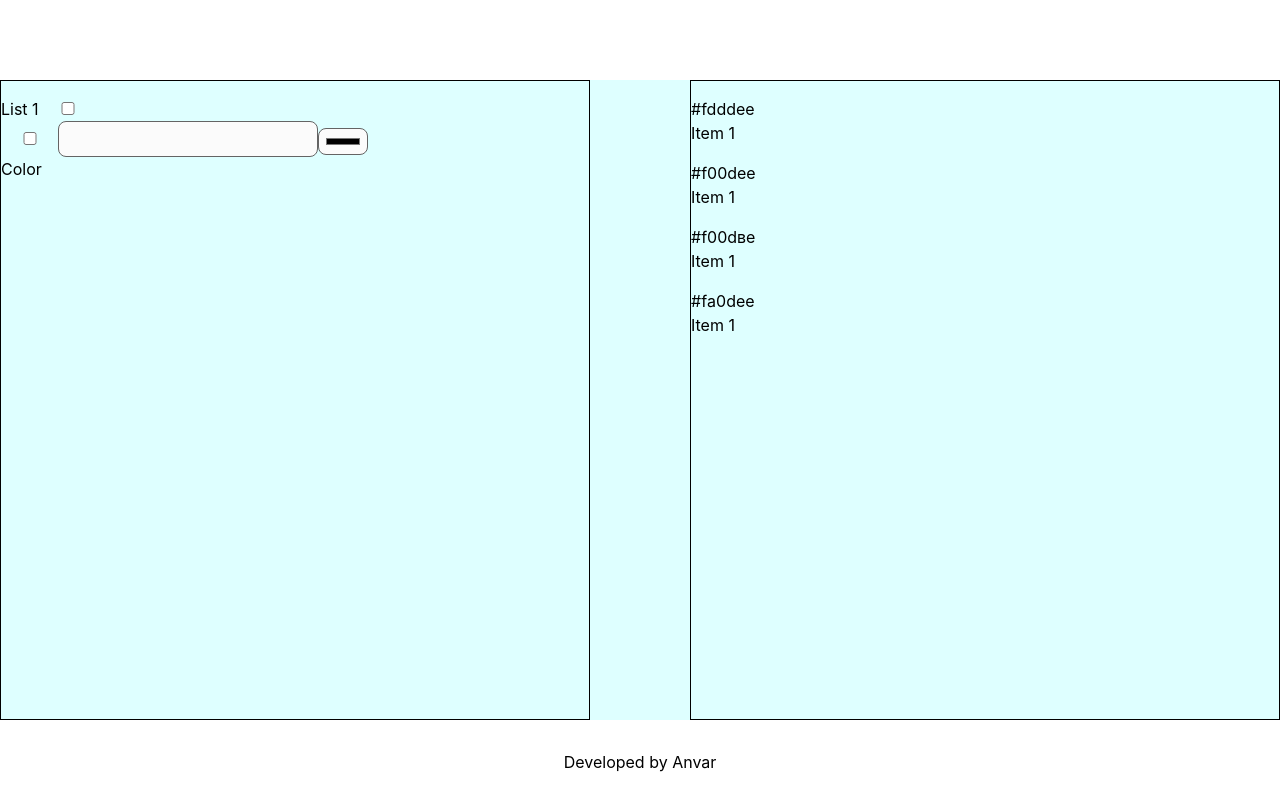
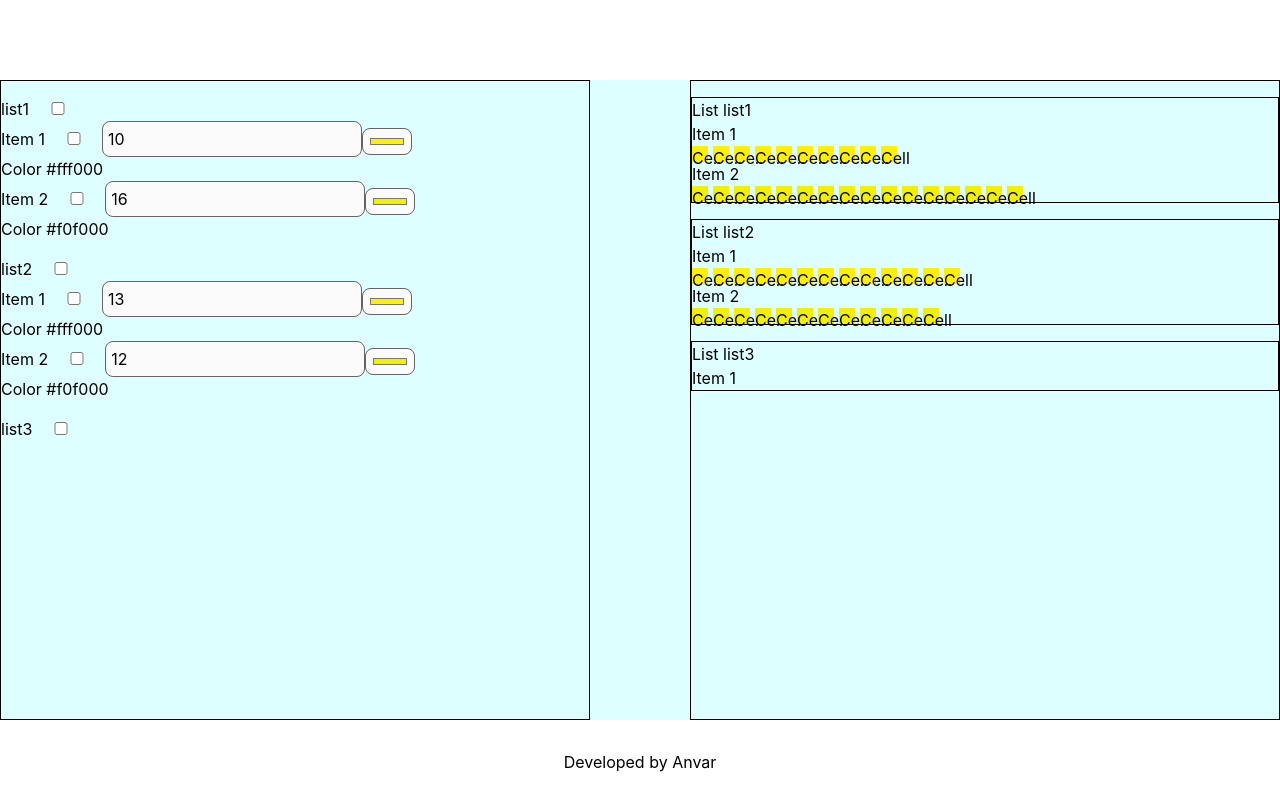
Before and after one commit to crecker05ru/procontext-task, a Vue app: page / in a window 1280 px wide. Built offline with nearby package versions, Linux system fonts and the light colour scheme.

Commit message:
childrens v-model

```diff
--- a/src/App.vue
+++ b/src/App.vue
@@ -1,25 +1,25 @@
 <template>
   <div class="main">
     <the-header />
-    <body-layout>
-      <color-lists/>
-    </body-layout>
+    <default-layout>
+      <color-lists />
+    </default-layout>
     <the-footer />
   </div>
 </template>
 <script lang="ts">
 import { defineComponent } from "vue";
 import TheHeader from "./components/TheHeader.vue";
-import BodyLayout from "./layouts/BodyLayout.vue";
+import DefaultLayout from "./layouts/DefaultLayout.vue";
 import TheFooter from "./components/TheFooter.vue";
 import ColorLists from "./components/ColorLists.vue";
 export default defineComponent({
   name: "App",
   components: {
     TheHeader,
-    BodyLayout,
+    DefaultLayout,
     TheFooter,
-    ColorLists
+    ColorLists,
   },
   setup() {},
 });
--- a/src/components/ColorLists.vue
+++ b/src/components/ColorLists.vue
@@ -1,39 +1,90 @@
 <template>
-      <left-side @itemHandler="() => {}"/>
-      <right-side :renderList="list1"/>
+  <div class="left-side">
+    <the-select-list />
+  </div>
+  <div class="right-side">
+    <draw-list :renderList="lists" />
+  </div>
 </template>
 <script>
-import { defineComponent,reactive,ref } from 'vue'
-import LeftSide from "./LeftSide.vue";
-import RightSide from "./Rightside.vue";
+import { defineComponent, reactive, ref } from "vue";
+import DrawList from "./DrawList.vue";
+import TheSelectList from "./TheSelectList.vue";
 
 export default defineComponent({
   name: "ColorLists",
   components: {
-    LeftSide,
-    RightSide
+    TheSelectList,
+    DrawList,
   },
   setup() {
+    const selectedItems = ref([]);
+    const lists = reactive({
+      list1: [
+        {
+          size: 10,
+          color: "#fff000",
+          isSelected: false,
+        },
+        {
+          size: 16,
+          color: "#f0f000",
+          isSelected: false,
+        },
+      ],
+      list2: [
+        {
+          size: 13,
+          color: "#fff000",
+          isSelected: false,
+        },
+        {
+          size: 12,
+          color: "#f0f000",
+          isSelected: false,
+        },
+      ],
+      list3: [selectedItems],
+    });
     const list1 = reactive([
       {
         size: 10,
-        color: "#fdddee"
-      },      {
+        color: "#fdddee",
+        isSelected: false,
+      },
+      {
         size: 16,
-        color: "#f00dee"
+        color: "#f00dee",
+        isSelected: false,
       },
-       {
+      {
         size: 40,
-        color: "#f00dвe"
-      },{
+        color: "#f00dвe",
+        isSelected: false,
+      },
+      {
         size: 0,
-        color: "#fа0dee"
+        color: "#fа0dee",
+        isSelected: false,
       },
-    ])
-    const selectedItems = ref([])
+    ]);
+
     return {
-      list1
-    }
+      list1,
+      lists,
+    };
   },
-})
+});
 </script>
+<style lang="scss" scoped>
+.left-side {
+  border: 1px solid #000;
+  width: 100%;
+  max-width: 600px;
+}
+.right-side {
+  border: 1px solid #000;
+  width: 100%;
+  max-width: 600px;
+}
+</style>
--- a/src/components/DrawList.vue
+++ b/src/components/DrawList.vue
@@ -0,0 +1,50 @@
+<template>
+  <div>
+    <ul
+      class="draw-list"
+      v-for="(list, listIndex) in renderList"
+      :key="listIndex"
+    >
+      List
+      {{
+        listIndex
+      }}
+      <li
+        class="draw-list__item"
+        v-for="(item, itemIndex) in list"
+        :key="itemIndex"
+      >
+        <div>Item {{ itemIndex + 1 }}</div>
+        <div class="draw-list__item-colors">
+          <the-cell
+            v-for="number in item.size"
+            :key="number"
+            :color="item.color"
+          />
+        </div>
+      </li>
+    </ul>
+  </div>
+</template>
+<script>
+import { defineComponent } from "vue";
+import TheCell from "./TheCell.vue";
+
+export default defineComponent({
+  components: { TheCell },
+  name: "DrawList",
+  props: ["renderList"],
+  setup() {},
+});
+</script>
+<style lang="scss" scoped>
+.draw-list {
+  border: 1px solid #000;
+
+  &__item-colors {
+    display: flex;
+    flex-wrap: wrap;
+    gap: 5px;
+  }
+}
+</style>
--- a/src/components/LeftSide.vue
+++ /dev/null
@@ -1,28 +0,0 @@
-<template>
-  <div class="left-side">
-    <the-select-list/>
-  </div>
-</template>
-<script>
-import { defineComponent,ref } from "vue";
-import TheSelectList from "./TheSelectList.vue"
-
-export default defineComponent({
-  components: {TheSelectList},
-  name: "LeftSide",
-  setup(props, ctx) {
-    // const checkedItems = ref([])
-
-    return {
-      // checkedItems
-    }
-  },
-});
-</script>
-<style lang="scss" scoped>
-.left-side {
-  border: 1px solid #000;
-  width: 100%;
-  max-width: 600px;
-}
-</style>
--- a/src/components/Rightside.vue
+++ /dev/null
@@ -1,27 +0,0 @@
-<template>
-  <div class="right-side">
-    <ul class="right-side__list" v-for="item in renderList" :key="item.color">
-      <div>{{item.color}}</div>
-      <li class="right-side__list-item">Item 1</li>
-
-    </ul>
-  </div>
-</template>
-<script>
-import { defineComponent } from 'vue'
-
-export default defineComponent({
-  name: "RightSide",
-  props: ["renderList"],
-  setup() {
-
-  },
-})
-</script>
-<style lang="scss" scoped>
-.right-side {
-  border: 1px solid #000;
-  width: 100%;
-  max-width: 600px;
-}
-</style>
--- a/src/components/TheCell.vue
+++ b/src/components/TheCell.vue
@@ -1,14 +1,13 @@
 <template>
-  <div class="cell">Cell</div>
+  <div class="cell" :style="{ 'background-color': color }">Cell</div>
 </template>
 <script>
-import { defineComponent } from 'vue'
+import { defineComponent } from "vue";
 
 export default defineComponent({
-  setup() {
-
-  },
-})
+  props: ["color"],
+  setup() {},
+});
 </script>
 <style lang="scss" scoped>
 .cell {
--- a/src/components/TheFooter.vue
+++ b/src/components/TheFooter.vue
@@ -1,6 +1,6 @@
 <template>
-  <footer class="footer">
-    <section class="footer__section">
+  <footer class="the-footer">
+    <section class="the-footer__section">
       <div>Developed by Anvar</div>
     </section>
   </footer>
@@ -14,7 +14,7 @@ export default defineComponent({
 });
 </script>
 <style lang="scss">
-.footer {
+.the-footer {
   min-height: 80px;
   &__section {
     margin: 0 auto;
--- a/src/components/TheHeader.vue
+++ b/src/components/TheHeader.vue
@@ -1,6 +1,5 @@
 <template>
-  <header class="header">
-  </header>
+  <header class="header"></header>
 </template>
 <script lang="ts">
 import { defineComponent } from "vue";
--- a/src/components/TheItem.vue
+++ b/src/components/TheItem.vue
@@ -1,27 +1,45 @@
 <template>
   <div class="item">
-    <label for="item1">{{}}</label>
-    <input type="checkbox" id="item1" value="item1"/>
-    <input type="number" v-model="size"/>
-    <input type="color" v-model="color"/>
-    <div class="item-cell">Color</div>
+    <label :for="itemIndex">Item {{ itemIndex + 1 }}</label>
+    <input
+      type="checkbox"
+      :id="itemIndex"
+      v-model="isSelected"
+      @input="$emit('update:isSelected', $event.target.checked)"
+    />
+    <input type="number" v-model="size" @input="$emit('update:size', size)" />
+    <input type="color" v-model="color" @input="$emit('update:color', color)" />
+    <div class="item-cell">Color {{ item.color }}</div>
   </div>
 </template>
 <script>
-import { defineComponent,reactive,ref } from 'vue'
+import { defineComponent, reactive, ref } from "vue";
 
 export default defineComponent({
+  name: "TheItem",
+  props: ["item", "itemIndex", "modelValue"],
+  emits: ["update:modelValue"],
+  setup(props, ctx) {
+    const color = ref(props.item.color);
+    const size = ref(props.item.size);
+    const isSelected = ref(props.item.isSelected);
+    const itemData = reactive({
+      size,
+      color,
+      isSelected,
+    });
 
-  setup(props, ctx) {
-    const color = ref("#ff00ee")
-    const size = ref(5)
-    const item = reactive({
+    function changeItemColor(color) {
+      ctx.emit("update:modelValue", color); // раньше было `this.$emit('input', title)`
+    }
+    return {
+      itemData,
+      color,
       size,
-      color
-    })
+      isSelected,
+    };
   },
-})
+});
 </script>
 <style lang="scss" scoped>
-
 </style>
--- a/src/components/TheSelectList.vue
+++ b/src/components/TheSelectList.vue
@@ -1,30 +1,75 @@
 <template>
   <div class="select-list">
-    <ul class="select-list__list">
-      <label for="list1">List 1</label>
-      <input id="list1" type="checkbox" />
-
-        <the-item />
-
+    <ul
+      class="select-list__list"
+      v-for="(list, listIndex) in lists"
+      :key="listIndex"
+    >
+      <label :for="list">{{ listIndex }}</label>
+      <input :id="list" type="checkbox" v-model="list.isSelected" />
+      <li v-for="(item, itemIndex) in list.items" :key="itemIndex">
+        <the-item
+          :item="item"
+          :itemIndex="itemIndex"
+          v-model:color="item.color"
+          v-model:size="item.size"
+          v-model:isSelected="item.isSelected"
+        />
+      </li>
     </ul>
   </div>
 </template>
 <script>
-import { defineComponent,ref } from "vue";
+import { defineComponent, ref, reactive } from "vue";
 import TheItem from "./TheItem.vue";
 
 export default defineComponent({
   components: { TheItem },
   name: "TheSelectList",
+  // props: ["selectLists", "selectedItems"],
   setup(props, ctx) {
-    const checkedItems = ref([])
+    const checkedItems = ref([]);
+
+    const lists = reactive({
+      list1: {
+        isSelected: false,
+        items: [
+          {
+            size: 10,
+            color: "#fff000",
+            isSelected: false,
+          },
+          {
+            size: 16,
+            color: "#f0f000",
+            isSelected: false,
+          },
+        ],
+      },
+      list2: {
+        isSelected: false,
+        items: [
+          {
+            size: 13,
+            color: "#fff000",
+            isSelected: false,
+          },
+          {
+            size: 12,
+            color: "#f0f000",
+            isSelected: false,
+          },
+        ],
+      },
+      list3: [],
+    });
 
     return {
-      checkedItems
-    }
+      checkedItems,
+      lists,
+    };
   },
 });
 </script>
 <style lang="scss" scoped>
-
 </style>
--- a/src/layouts/BodyLayout.vue
+++ b/src/layouts/DefaultLayout.vue
@@ -7,7 +7,7 @@
 import { defineComponent } from "vue";
 
 export default defineComponent({
-  name: "BodyLayout",
+  name: "DefaultLayout",
   setup() {},
 });
 </script>
```
